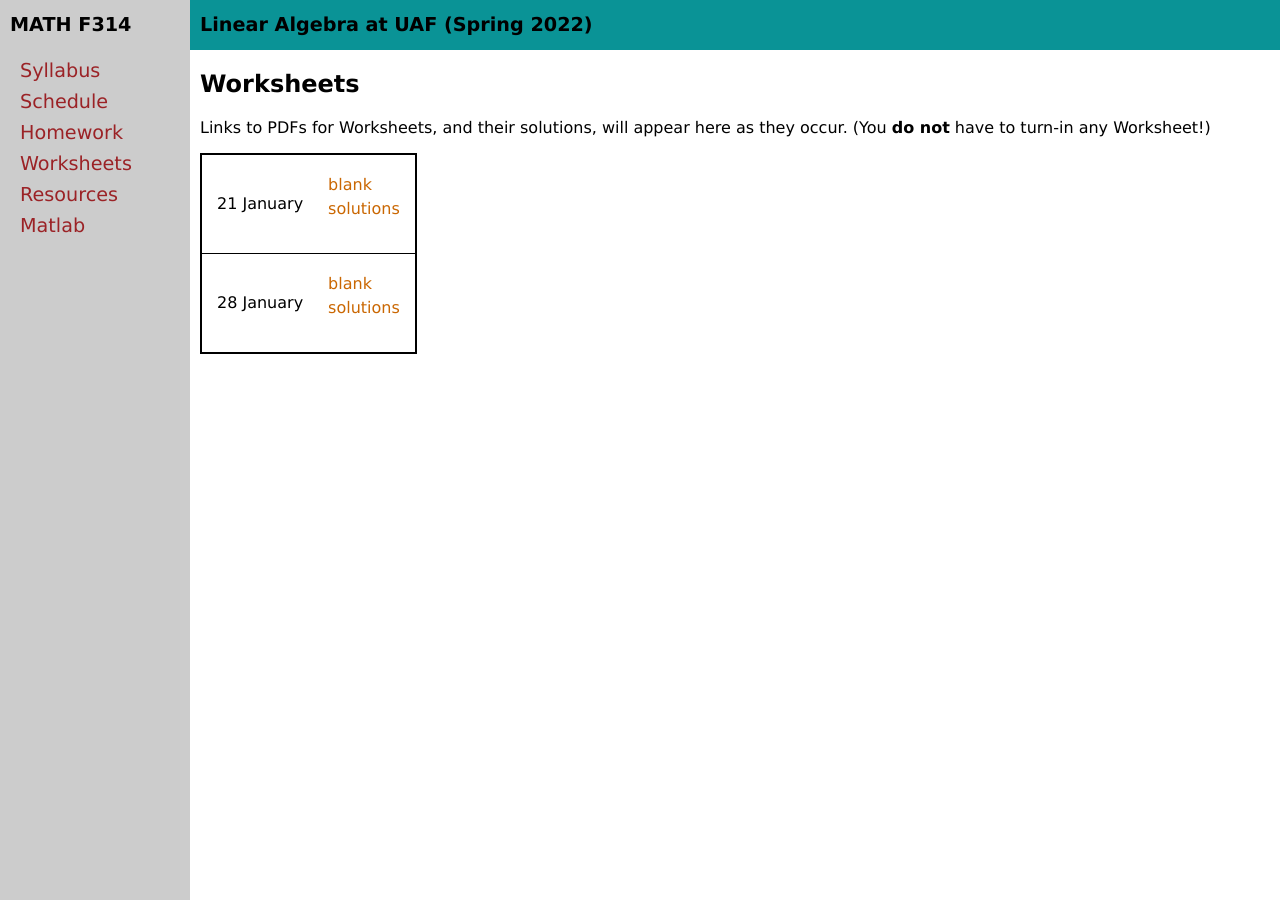
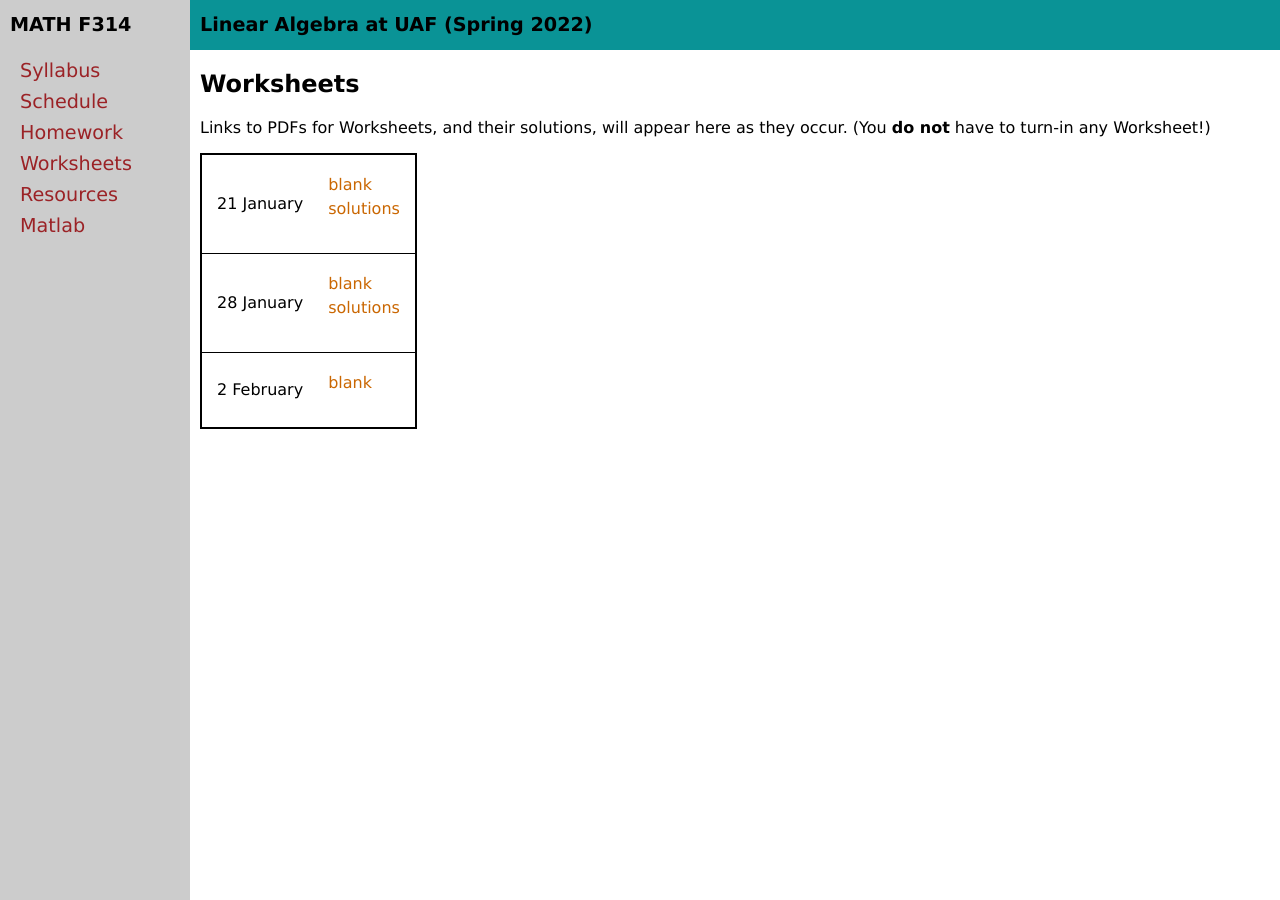
Before and after one commit to bueler/math314, a Jekyll site: the page built from worksheets.md, in a window 1280 px wide. Built offline with Jekyll 4.4.1, drawn with Linux system fonts in a browser that asks for light colours.

Commit message:
Post tomorrow worksheet.

```diff
--- a/_data/worksheets.yml
+++ b/_data/worksheets.yml
@@ -7,3 +7,6 @@ worksheets:
 - name: 28 January
   blank: 26jan.pdf
   solutions: 26jan-solns.pdf
+- name: 2 February
+  blank: 2feb.pdf
+  #solutions: 2feb-solns.pdf
```
Also changed, not shown: 2 other files.
